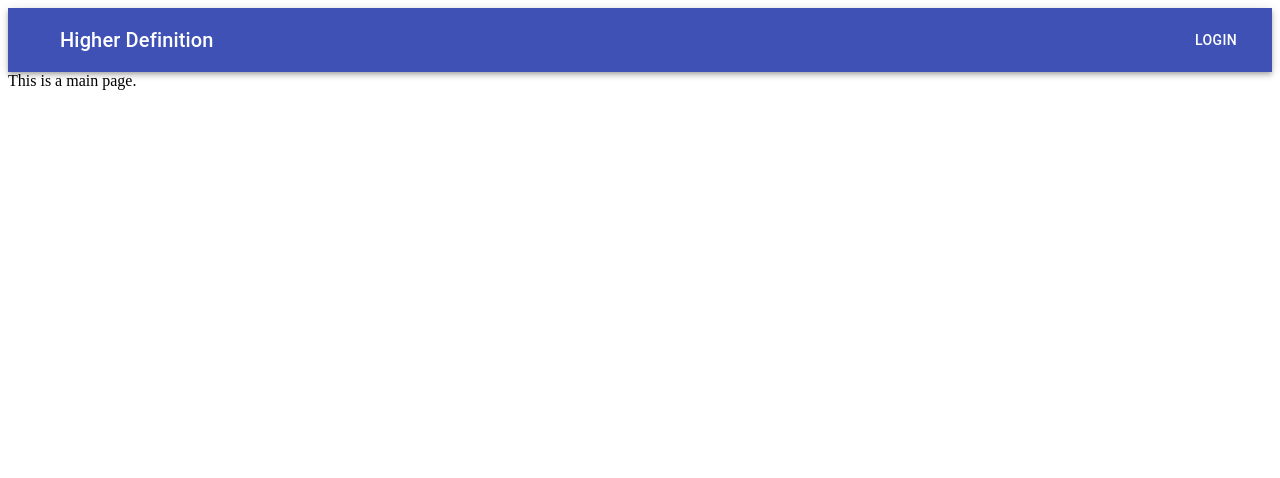
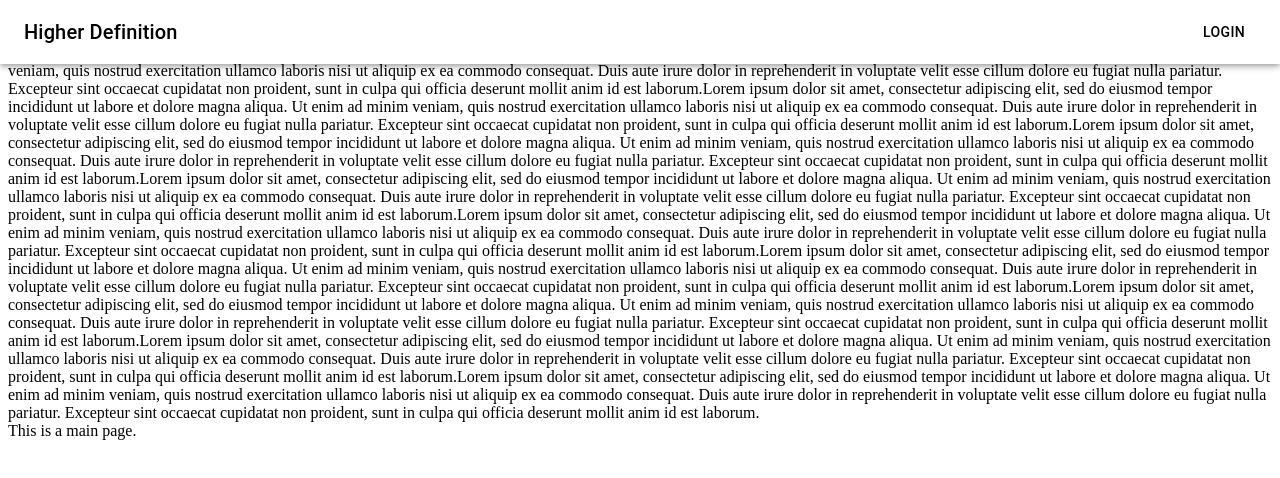
Before and after one commit to Han-park/hd-web, a React (Create React App) app: page / in a window 1280 px wide. Shown: the top 478 px of the page. Built offline with nearby package versions, Linux system fonts and the light colour scheme.

Commit message:
good morning

```diff
--- a/package.json
+++ b/package.json
@@ -4,6 +4,7 @@
   "private": true,
   "dependencies": {
     "@material-ui/core": "^4.12.3",
+    "@material-ui/styles": "^4.11.4",
     "@testing-library/jest-dom": "^5.14.1",
     "@testing-library/react": "^11.2.7",
     "@testing-library/user-event": "^12.8.3",
--- a/src/components/Header.js
+++ b/src/components/Header.js
@@ -5,11 +5,17 @@
 import Typography from '@material-ui/core/Typography';
 import Button from '@material-ui/core/Button';
 import IconButton from '@material-ui/core/IconButton';
-// import MenuIcon from '@material-ui/icons/Menu';
+import MenuIcon from '@material-ui/icons/Menu';
 
 const useStyles = makeStyles((theme) => ({
     root: {
       flexGrow: 1,
+    },
+    appBar: {
+        backgroundColor:'#FFF',
+        color: 'black',
+        elevation: (1),
+
     },
     menuButton: {
       marginRight: theme.spacing(2),
@@ -19,22 +25,25 @@
     },
   }));
 
+const loremIpsum = 'Lorem ipsum dolor sit amet, consectetur adipiscing elit, sed do eiusmod tempor incididunt ut labore et dolore magna aliqua. Ut enim ad minim veniam, quis nostrud exercitation ullamco laboris nisi ut aliquip ex ea commodo consequat. Duis aute irure dolor in reprehenderit in voluptate velit esse cillum dolore eu fugiat nulla pariatur. Excepteur sint occaecat cupidatat non proident, sunt in culpa qui officia deserunt mollit anim id est laborum.';
+
 function Header() {
     const classes = useStyles();
 
     return (
       <div className={classes.root}>
-        <AppBar position="static">
-          <Toolbar>
-            <IconButton edge="start" className={classes.menuButton} color="inherit" aria-label="menu">
+        <AppBar position="fixed">
+          <Toolbar className={classes.appBar}>
+            {/* <IconButton edge="start" className={classes.menuButton} color="inherit" aria-label="menu"> */}
               {/* <MenuIcon /> */}
-            </IconButton>
+            {/* </IconButton> */}
             <Typography variant="h6" className={classes.title}>
               Higher Definition
             </Typography>
             <Button color="inherit">Login</Button>
           </Toolbar>
         </AppBar>
+        {loremIpsum}{loremIpsum}{loremIpsum}{loremIpsum}{loremIpsum}{loremIpsum}{loremIpsum}{loremIpsum}{loremIpsum}{loremIpsum}
       </div>
     );
 }
```
